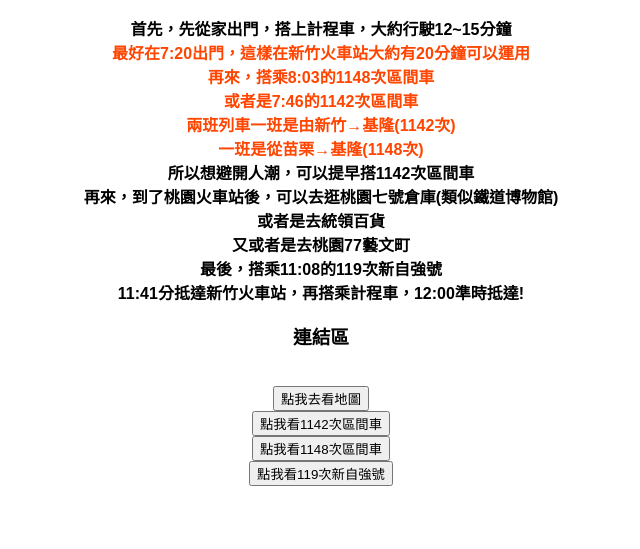
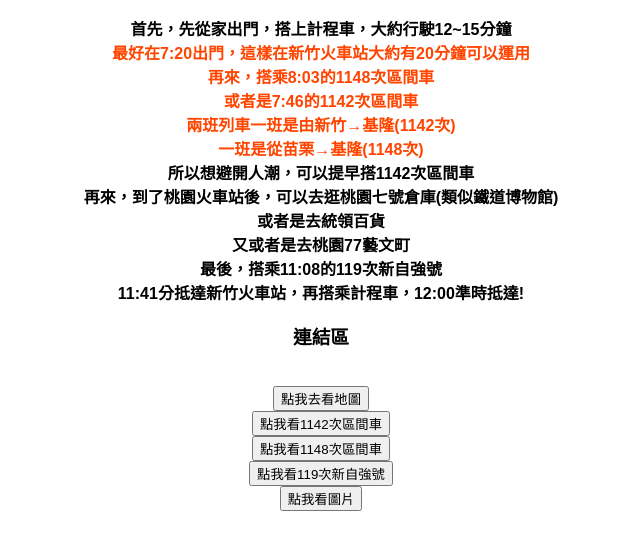
Before and after one commit to oo123harrypotter123oo-art/Taoyuan, a plain HTML site: page index.html in a window 1280 px wide. Shown: the part 119-668 px from the top of the page, without its empty margins (319-959 px from the left). Drawn offline with Linux system fonts and the light colour scheme.

Commit message:
version2

```diff
--- a/index.html
+++ b/index.html
@@ -38,3 +38,6 @@
             <br><a href="https://www.railway.gov.tw/tra-tip-web/tip/tip001/tip112/querybytrainno?rideDate=2025/11/09&trainNo=119">
                 <button>點我看119次新自強號</button>
             </a>
+            <br><a href="image/螢幕擷取畫面 2025-11-08 213058.png">
+                <button>點我看圖片</button>
+            </a>
```
Also changed, not shown: 螢幕擷取畫面 2025-11-08 213058.png (added).
